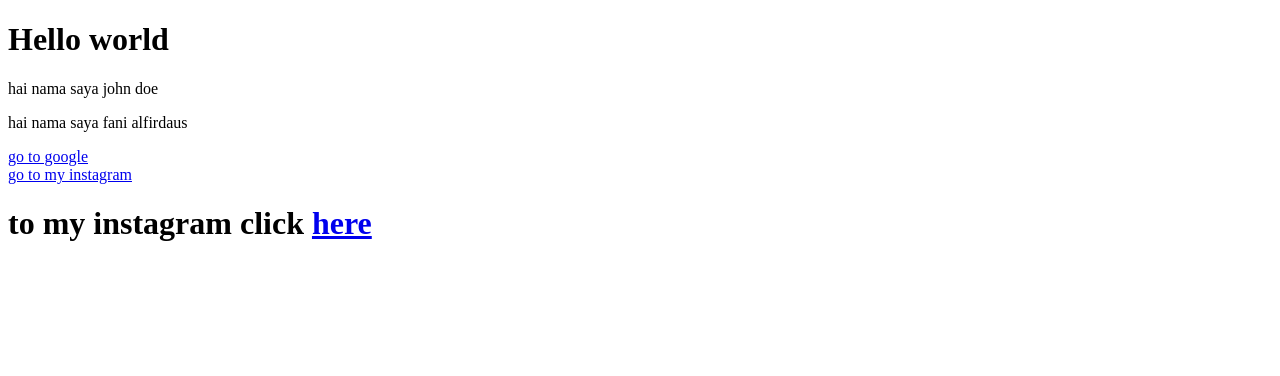
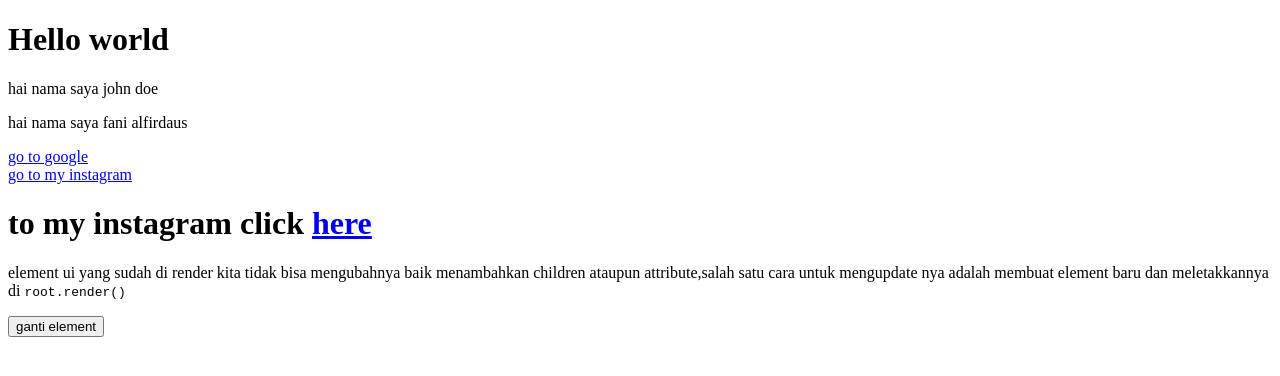
Before and after one commit to fanialfi/belajar-reactjs, a React (Vite) app: page / in a window 1280 px wide. Shown: the top 376 px of the page. Built offline with nearby package versions, Linux system fonts and the light colour scheme.

Commit message:
rendering elements

```diff
--- a/src/app.jsx
+++ b/src/app.jsx
@@ -30,6 +30,22 @@ const Element = React.createElement(
   )
 )
 
+function gantiElement(){
+  // const root = ReactDOM.createRoot(document.getElementById("root"));
+
+  const tick = ()=>{
+    const element = (
+      <div>
+        <h1>Hello World</h1>
+        <h3>it is at : {new Date().toLocaleString()}</h3>
+      </div>
+    );
+    root.render(element);
+  }
+
+  setInterval(tick,1000);
+}
+
 root.render(
   <>
   <h1>Hello world</h1>
@@ -40,5 +56,8 @@ root.render(
   <a href="https:www.google.com">go to google</a><br />
   <a href={url} target="_bank">go to my instagram</a> {/* ini aman terhindari dari injection */}
   {Element}
+  <p>element ui yang sudah di render kita tidak bisa mengubahnya baik menambahkan children ataupun attribute,salah satu cara untuk mengupdate nya adalah membuat element baru dan meletakkannya di <code>root.render()</code></p>
+
+  <button type="button" onClick={gantiElement}>ganti element</button>
   </>
 )
```
